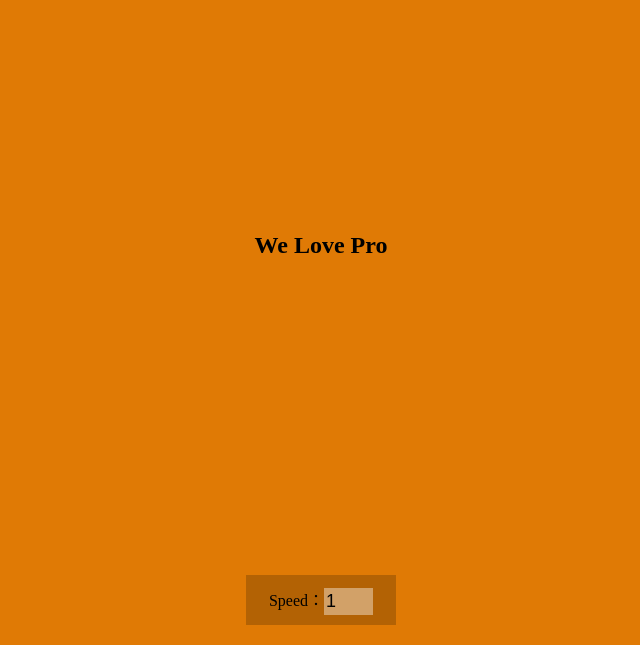
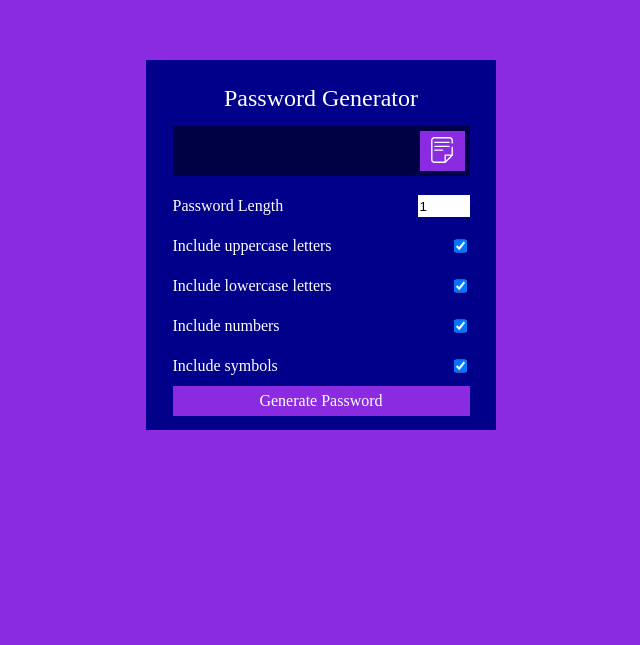
Before and after one commit to haonan66/50days50projects, a React (Vite) app: page / in a window 1280 px wide. Shown: the part 155-800 px from the top of the page, without its empty margins (319-959 px from the left). Built offline with nearby package versions, Linux system fonts and the light colour scheme.

Commit message:
feat: ✨新增day31：password-generator

```diff
--- a/src/App.tsx
+++ b/src/App.tsx
@@ -1,8 +1,8 @@
-import AutoTextEffect from "./pages/AutoTextEffect";
+import PasswordGenerator from "./pages/PasswordGenerator";
 export default function App() {
   return (
     <>
-      <AutoTextEffect />
+      <PasswordGenerator />
     </>
   );
 }
--- /dev/null
+++ b/src/pages/PasswordGenerator/index.scss
@@ -0,0 +1,74 @@
+.all-wrap {
+    width: 100%;
+    height: 100vh;
+    background-color: blueviolet;
+    display: flex;
+    justify-content: center;
+    align-items: center;
+    .password-generator-wrap {
+        width: 330px;
+        height: 350px;
+        background-color: darkblue;
+        padding: 10px;
+        text-align: center;
+        h2 {
+            margin-top: 10px;
+            line-height: 1.5;
+            font-size: 24px;
+            color: #fff;
+            text-align: center;
+        }
+        .input-wrap {
+            width: 90%;
+            margin: 10px auto;
+            background-color: rgba($color: #000000, $alpha: .5);
+            font-size: 18px;
+            display: flex;
+            align-items: center;
+            input  {
+                width: 80%;
+                height: 40px;
+                padding: 5px;
+                border: none;
+                outline: none;
+                background-color: transparent;
+                color: #fff;
+                font-size: 18px;
+            }
+            button {
+                width: 15%;
+                height: 40px;
+                border: none;
+                background-color: blueviolet;
+                cursor: pointer;
+            }
+        }
+        .length-wrap, .upper-wrap, .lower-wrap, .numbers-wrap, .symbols-wrap {
+            width: 90%;
+            height: 40px;
+            margin: 0 auto;
+            display: flex;
+            justify-content: space-between;
+            align-items: center;
+            p {
+                color: #fff;
+                vertical-align: middle;
+            }
+            input {
+                height: 20px;
+                border: none;
+                outline: none;
+            }
+        }
+        .button-wrap {
+            width: 90%;
+            height: 30px;
+            line-height: 30px;
+            margin: 0 auto;
+            text-align: center;
+            cursor: pointer;
+            color: #fff;
+            background-color: blueviolet;
+        }
+    }
+}
--- /dev/null
+++ b/src/pages/PasswordGenerator/index.tsx
@@ -0,0 +1,121 @@
+import { useRef, useState } from "react";
+import "./index.scss";
+import SvgIcon from "@/components/SvgIcon";
+
+export default function PasswordGenerator() {
+  // 密码长度
+  const [length, setLength] = useState<number>(1);
+  // 是否包含大写字母
+  const [upper, setUpper] = useState<boolean>(true);
+  // 是否包含小写字母
+  const [lower, setLower] = useState<boolean>(true);
+  // 是否包含数字
+  const [numbers, setNumbers] = useState<boolean>(true);
+  // 是否包含特殊符号
+  const [symbols, setSymbols] = useState<boolean>(true);
+  // 生成的密码
+  const [password, setPassword] = useState<string>("");
+  const numberRef = useRef<HTMLInputElement>(null);
+
+  // 双向绑定数值长度
+  const handleChange = () => {
+    // 获取 numberRef 的值
+    const num = numberRef.current!.value;
+    // 将 num 赋值给 length
+    setLength(+num);
+  };
+
+  // 生成随机密码
+  const generatePassword = () => {
+    const password = generate(length, upper, lower, numbers, symbols);
+    setPassword(password);
+  };
+  const generate = (
+    length: number,
+    upper: boolean,
+    lower: boolean,
+    numbers: boolean,
+    symbols: boolean
+  ) => {
+    // 根据参数传递过来的规则生成随机密码
+    let chars = "";
+    if (upper) chars += "ABCDEFGHIJKLMNOPQRSTUVWXYZ";
+    if (lower) chars += "abcdefghijklmnopqrstuvwxyz";
+    if (numbers) chars += "0123456789";
+    if (symbols) chars += "!@#$%^&*()_+~`-=[]";
+    let password = "";
+    for (let i = 0; i < length; i++) {
+      password += chars.charAt(Math.floor(Math.random() * chars.length));
+    }
+    return password;
+  };
+
+  // 复制功能
+  const handleCopy = () => {
+    navigator.clipboard.writeText(password).then(() => {
+      alert("Password copied to clipboard!");
+    });
+  };
+
+  return (
+    <div className="all-wrap">
+      <div className="password-generator-wrap">
+        <h2>Password Generator</h2>
+        <div className="input-wrap">
+          <input type="text" disabled value={password} />
+          <button onClick={handleCopy}>
+            <SvgIcon name="copy" color="#fff" size="30" />
+          </button>
+        </div>
+        <div className="length-wrap">
+          <p>Password Length</p>
+          <input
+            ref={numberRef}
+            type="number"
+            min={1}
+            max={32}
+            value={length}
+            onChange={handleChange}
+          />
+        </div>
+        <div className="upper-wrap">
+          <p>Include uppercase letters</p>
+          <input
+            type="checkbox"
+            checked={upper}
+            onChange={() => {
+              setUpper(!upper);
+            }}
+          />
+        </div>
+        <div className="lower-wrap">
+          <p>Include lowercase letters</p>
+          <input
+            type="checkbox"
+            checked={lower}
+            onChange={() => setLower(!lower)}
+          />
+        </div>
+        <div className="numbers-wrap">
+          <p>Include numbers</p>
+          <input
+            type="checkbox"
+            checked={numbers}
+            onChange={() => setNumbers(!numbers)}
+          />
+        </div>
+        <div className="symbols-wrap">
+          <p>Include symbols</p>
+          <input
+            type="checkbox"
+            checked={symbols}
+            onChange={() => setSymbols(!symbols)}
+          />
+        </div>
+        <div className="button-wrap" onClick={generatePassword}>
+          Generate Password
+        </div>
+      </div>
+    </div>
+  );
+}
```
Also changed, not shown: src/assets/icons/copy.svg (added).
